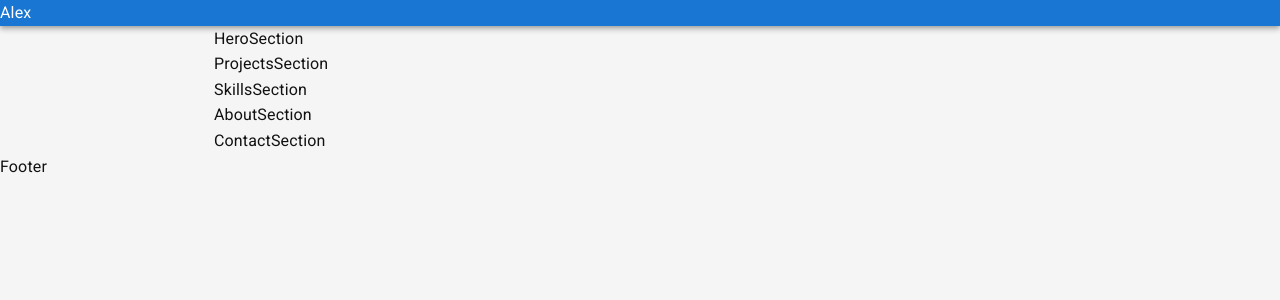
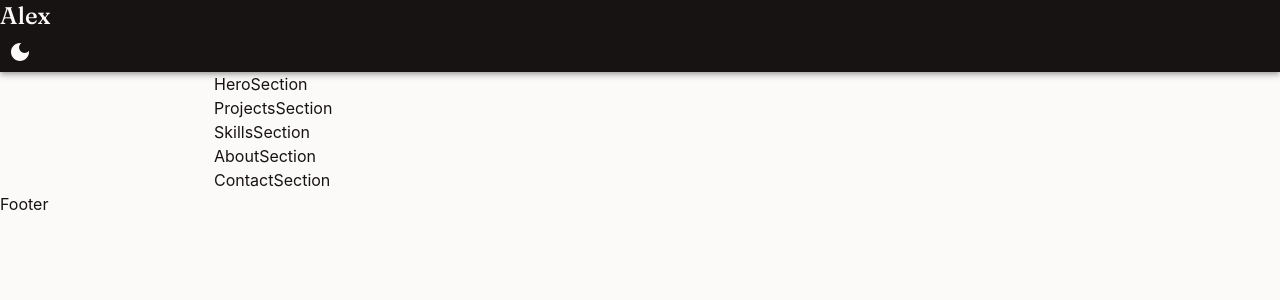
Before and after one commit to sanderalex1/PortfolioV2, a React (Vite) app: page / in a window 1280 px wide. Shown: the top 300 px of the page. Built offline with nearby package versions, Linux system fonts and the light colour scheme.

Commit message:
Update theme and typography settings; modify Navbar and index.html for new font integration

```diff
--- a/index.html
+++ b/index.html
@@ -7,8 +7,8 @@
     <link rel="preconnect" href="https://fonts.googleapis.com" />
     <link rel="preconnect" href="https://fonts.gstatic.com" crossorigin />
     <link
+      href="https://fonts.googleapis.com/css2?family=Fraunces:ital,opsz,wght,SOFT,WONK@0,9..144,100..900,100,1;1,9..144,100..900,100,1&display=swap"
       rel="stylesheet"
-      href="https://fonts.googleapis.com/css2?family=Roboto:wght@300;400;500;700&display=swap"
     />
     <title>portfolio</title>
   </head>
--- a/src/components/UI/Navbar.tsx
+++ b/src/components/UI/Navbar.tsx
@@ -1,11 +1,14 @@
 import { AppBar, Box, Typography } from "@mui/material";
+import { ThemeToggle } from "./ToggleButton";
 
 const Navbar = () => {
   return (
     <Box>
       <AppBar position="sticky">
-        <Typography>Alex</Typography>
-        <Box></Box>
+        <Typography variant="h5">Alex</Typography>
+        <Box>
+          <ThemeToggle />
+        </Box>
       </AppBar>
     </Box>
   );
--- a/src/theme/components.ts
+++ b/src/theme/components.ts
@@ -2,28 +2,17 @@ import type { Components, Theme } from "@mui/material/styles";
 
 export const components: Components<Theme> = {
   MuiButton: {
-    defaultProps: {
-      disableElevation: true,
-    },
+    defaultProps: { disableElevation: true },
     styleOverrides: {
-      root: {
-        borderRadius: 8,
-        padding: "8px 20px",
-      },
+      root: { borderRadius: 4 },
     },
   },
   MuiCard: {
     styleOverrides: {
-      root: {
-        borderRadius: 12,
-        boxShadow: "0px 2px 8px rgba(0,0,0,0.08)",
-      },
+      root: { borderRadius: 4 },
     },
   },
   MuiTextField: {
-    defaultProps: {
-      variant: "outlined",
-      size: "small",
-    },
+    defaultProps: { variant: "outlined", size: "small" },
   },
 };
--- a/src/theme/index.ts
+++ b/src/theme/index.ts
@@ -11,5 +11,5 @@ export const createAppTheme = (mode: PaletteMode) =>
     typography,
     breakpoints,
     components,
-    shape: { borderRadius: 8 },
+    shape: { borderRadius: 4 },
   });
--- a/src/theme/palette.ts
+++ b/src/theme/palette.ts
@@ -3,14 +3,24 @@ import type { PaletteMode, PaletteOptions } from "@mui/material";
 export const getPalette = (mode: PaletteMode): PaletteOptions => ({
   mode,
   primary: {
-    main: "#1976d2",
+    main: mode === "light" ? "hsl(20, 14%, 8%)" : "hsl(40, 20%, 96%)",
+    contrastText: mode === "light" ? "hsl(40, 20%, 98%)" : "hsl(20, 14%, 6%)",
+  },
+  secondary: {
+    main: mode === "light" ? "hsl(40, 15%, 94%)" : "hsl(24, 10%, 12%)",
+    contrastText: mode === "light" ? "hsl(20, 14%, 8%)" : "hsl(40, 20%, 96%)",
+  },
+  error: {
+    main: mode === "light" ? "hsl(0, 70%, 45%)" : "hsl(0, 70%, 50%)",
+    contrastText: mode === "light" ? "hsl(40, 20%, 98%)" : "hsl(40, 20%, 96%)",
   },
   background: {
-    default: mode === "light" ? "#f5f5f5" : "#0f0f0f",
-    paper: mode === "light" ? "#ffffff" : "#1a1a1a",
+    default: mode === "light" ? "hsl(40, 20%, 98%)" : "hsl(20, 14%, 6%)",
+    paper: mode === "light" ? "hsl(40, 20%, 98%)" : "hsl(20, 14%, 8%)",
   },
   text: {
-    primary: mode === "light" ? "#111111" : "#f0f0f0",
-    secondary: mode === "light" ? "#555555" : "#aaaaaa",
+    primary: mode === "light" ? "hsl(20, 14%, 8%)" : "hsl(40, 20%, 96%)",
+    secondary: mode === "light" ? "hsl(25, 8%, 42%)" : "hsl(30, 8%, 62%)",
   },
+  divider: mode === "light" ? "hsl(30, 10%, 88%)" : "hsl(24, 8%, 18%)",
 });
--- a/src/theme/typography.ts
+++ b/src/theme/typography.ts
@@ -1,14 +1,18 @@
-import type { TypographyVariantsOptions } from "@mui/material";
+import type { TypographyVariantsOptions } from "@mui/material/styles";
+
+const fraunces = (fontWeight: number) => ({
+  fontFamily: '"Fraunces", "Times New Roman", serif',
+  fontWeight,
+  fontVariationSettings: '"SOFT" 50, "WONK" 1',
+});
 
 export const typography: TypographyVariantsOptions = {
-  fontFamily: '"Roboto", "Helvetica", "Arial", sans-serif',
-  h1: { fontSize: "2.5rem", fontWeight: 700 },
-  h2: { fontSize: "2rem", fontWeight: 700 },
-  h3: { fontSize: "1.75rem", fontWeight: 600 },
-  h4: { fontSize: "1.5rem", fontWeight: 600 },
-  h5: { fontSize: "1.25rem", fontWeight: 500 },
-  h6: { fontSize: "1rem", fontWeight: 500 },
-  body1: { fontSize: "1rem", lineHeight: 1.6 },
-  body2: { fontSize: "0.875rem", lineHeight: 1.6 },
+  fontFamily: '"Inter", ui-sans-serif, system-ui, sans-serif',
+  h1: fraunces(700),
+  h2: fraunces(700),
+  h3: fraunces(600),
+  h4: fraunces(600),
+  h5: fraunces(500),
+  h6: { fontWeight: 500 },
   button: { textTransform: "none", fontWeight: 600 },
 };
```
